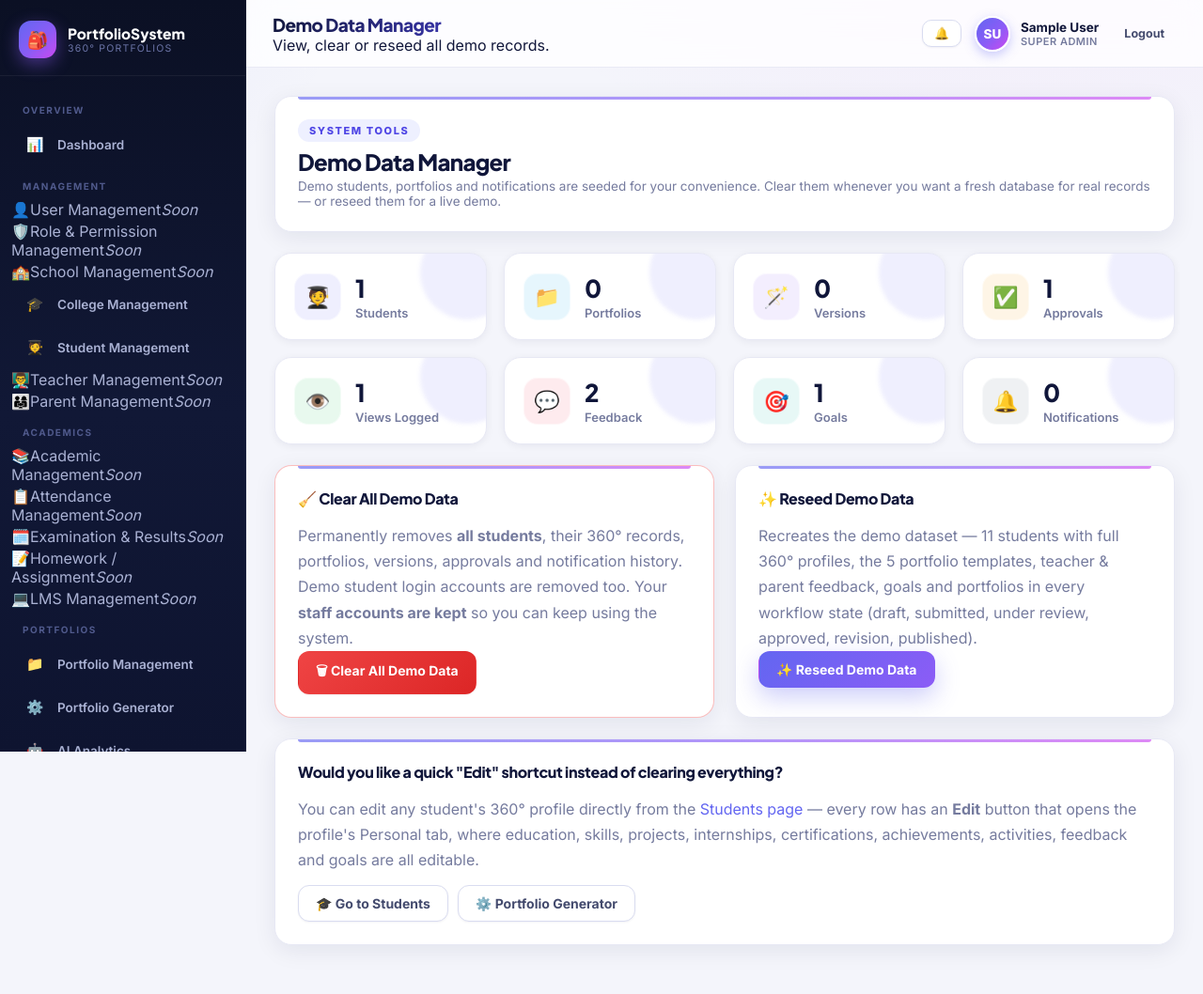
After one commit to bharathkumarc9788-spec/bk-bharath, a Django app: page /demo-data/ in a window 1280 px wide. The commit adds this page. Shown: the whole page at 94% size. Run offline with Django 5.2, Linux system fonts and the light colour scheme; a user stored in the database is signed in; tables that the repository leaves empty hold one stand-in row (values such as "Sample post"); data that the repository does not hold is empty.

Commit message:
feat: Demo Data manager (clear/reseed with live counts) + Edit/Delete buttons on students table, dashboard quick actions; fix reseed session-logout bug (only rehash passwords when changed); tests now resolve student ids dynamically

```diff
--- a/backend/common/modules.py
+++ b/backend/common/modules.py
@@ -55,6 +55,7 @@ ROLE_MODULES = {
         _mod('audit', 'Audit Logs', '🧾', SYSTEM, '', '', 'soon'),
         _mod('notifications', 'Notifications', '🔔', SYSTEM, '/notifications/'),
         _mod('settings', 'System Settings', '⚙️', SYSTEM, '', '', 'soon'),
+        _mod('demo', 'Demo Data', '🧹', SYSTEM, '/demo-data/', 'Clear or reseed demo records'),
     ],
 
     'HR': [
@@ -80,6 +81,7 @@ ROLE_MODULES = {
         _mod('published', 'Published Portfolios', '🌐', PORTFOLIOS, '/portfolio/published/'),
         _mod('reports', 'Reports & Analytics', '📈', PORTFOLIOS, '/analytics/'),
         _mod('notifications', 'Notifications', '🔔', SYSTEM, '/notifications/'),
+        _mod('demo', 'Demo Data', '🧹', SYSTEM, '/demo-data/', 'Clear or reseed demo records'),
     ],
 
     'TEACHER': [
--- /dev/null
+++ b/backend/web/templates/web/demo_data.html
@@ -0,0 +1,80 @@
+{% extends 'web/base.html' %}
+{% block page_title %}Demo Data Manager{% endblock %}
+{% block page_subtitle %}View, clear or reseed all demo records.{% endblock %}
+{% block content %}
+
+<div class="card page-head" style="display:flex; align-items:center; gap:14px; margin-bottom:22px">
+  <div style="flex:1">
+    <span class="kicker">System Tools</span>
+    <h1 style="font-size:24px; margin-top:6px">Demo Data Manager</h1>
+    <p class="page-head-sub">
+      Demo students, portfolios and notifications are seeded for your convenience.
+      Clear them whenever you want a fresh database for real records — or reseed them for a live demo.
+    </p>
+  </div>
+</div>
+
+<div class="stat-grid">
+  <div class="stat-card"><div class="icon" style="background:#6366f11a;color:#4f46e5">🧑‍🎓</div>
+    <div><div class="value">{{ counts.students }}</div><div class="label">Students</div></div></div>
+  <div class="stat-card"><div class="icon" style="background:#0ea5e91a;color:#0ea5e9">📁</div>
+    <div><div class="value">{{ counts.portfolios }}</div><div class="label">Portfolios</div></div></div>
+  <div class="stat-card"><div class="icon" style="background:#8b5cf61a;color:#8b5cf6">🪄</div>
+    <div><div class="value">{{ counts.versions }}</div><div class="label">Versions</div></div></div>
+  <div class="stat-card"><div class="icon" style="background:#f59e0b1a;color:#f59e0b">✅</div>
+    <div><div class="value">{{ counts.approvals }}</div><div class="label">Approvals</div></div></div>
+  <div class="stat-card"><div class="icon" style="background:#22c55e1a;color:#22c55e">👁️</div>
+    <div><div class="value">{{ counts.views }}</div><div class="label">Views Logged</div></div></div>
+  <div class="stat-card"><div class="icon" style="background:#f43f5e1a;color:#f43f5e">💬</div>
+    <div><div class="value">{{ counts.teacher_feedback|add:counts.parent_feedback }}</div><div class="label">Feedback</div></div></div>
+  <div class="stat-card"><div class="icon" style="background:#14b8a61a;color:#14b8a6">🎯</div>
+    <div><div class="value">{{ counts.goals }}</div><div class="label">Goals</div></div></div>
+  <div class="stat-card"><div class="icon" style="background:#64748b1a;color:#64748b">🔔</div>
+    <div><div class="value">{{ counts.notifications }}</div><div class="label">Notifications</div></div></div>
+</div>
+
+<div class="grid-2">
+  <div class="card" style="border-color:rgba(239,68,68,.35)">
+    <h3>🧹 Clear All Demo Data</h3>
+    <p class="muted" style="line-height:1.7">
+      Permanently removes <b>all students</b>, their 360° records, portfolios, versions,
+      approvals and notification history. Demo student login accounts are removed too.
+      Your <b>staff accounts are kept</b> so you can keep using the system.
+    </p>
+    <form method="post" action="/demo-data/" onsubmit="return confirm('This will delete ALL students and portfolios. Continue?')">
+      {% csrf_token %}
+      <input type="hidden" name="action" value="clear">
+      <button class="btn btn-danger" type="submit">🗑 Clear All Demo Data</button>
+    </form>
+  </div>
+
+  <div class="card">
+    <h3>✨ Reseed Demo Data</h3>
+    <p class="muted" style="line-height:1.7">
+      Recreates the demo dataset — 11 students with full 360° profiles, the 5 portfolio
+      templates, teacher &amp; parent feedback, goals and portfolios in every workflow
+      state (draft, submitted, under review, approved, revision, published).
+    </p>
+    <form method="post" action="/demo-data/">
+      {% csrf_token %}
+      <input type="hidden" name="action" value="reseed">
+      <button class="btn btn-primary" type="submit">✨ Reseed Demo Data</button>
+    </form>
+  </div>
+</div>
+
+<div class="card">
+  <h3 class="mb">Would you like a quick "Edit" shortcut instead of clearing everything?</h3>
+  <p class="muted" style="line-height:1.7">
+    You can edit any student's 360° profile directly from the
+    <a href="/students/">Students page</a> — every row has an <b>Edit</b> button that opens
+    the profile's Personal tab, where education, skills, projects, internships,
+    certifications, achievements, activities, feedback and goals are all editable.
+  </p>
+  <div class="row mt">
+    <a class="btn" href="/students/">🎓 Go to Students</a>
+    <a class="btn" href="/portfolio/generator/">⚙️ Portfolio Generator</a>
+  </div>
+</div>
+
+{% endblock %}
--- a/backend/web/urls.py
+++ b/backend/web/urls.py
@@ -17,6 +17,7 @@ urlpatterns = [
     path('students/', views.students_list, name='students'),
     path('students/new/', views.student_create, name='student_create'),
     path('students/<int:student_id>/', views.student_detail, name='student_detail'),
+    path('students/<int:student_id>/delete/', views.student_delete, name='student_delete'),
     path('students/<int:student_id>/personal/', views.personal_update, name='personal_update'),
     path('students/<int:student_id>/<str:section>/add/', views.section_add, name='section_add'),
     path('students/<int:student_id>/<str:section>/<int:item_id>/delete/',
@@ -40,6 +41,9 @@ urlpatterns = [
     # Notifications
     path('notifications/', views.notifications, name='notifications'),
 
+    # Demo data manager (Super Admin / HR only)
+    path('demo-data/', views.demo_data, name='demo_data'),
+
     # Public portfolio (no login)
     path('portfolio/public/<slug:slug>/', views.public_portfolio, name='public_portfolio'),
 ]
--- a/backend/web/views.py
+++ b/backend/web/views.py
@@ -1087,6 +1087,72 @@ def _user_notifications(user):
 
 
 @login_required
+def student_delete(request, student_id):
+    """Delete a single student (management only)."""
+    student = get_object_or_404(Student, pk=student_id)
+    if not can_edit_student(student, request.user):
+        messages.error(request, 'You do not have permission to delete this student.')
+        return redirect('web:students')
+    if request.method == 'POST':
+        name = student.name
+        student.delete()
+        log_action(request.user, 'Student Deleted', 'Student', str(student_id), f'Deleted {name}')
+        messages.success(request, f'Student "{name}" deleted.')
+    return redirect('web:students')
+
+
+@role_required('HR')
+def demo_data(request):
+    """Demo data manager: view counts, clear all demo records, or reseed."""
+    from goals.models import StudentGoal
+    from feedback.models import ParentFeedback, TeacherFeedback
+    from notifications.models import Notification
+    from portfolio.models import PortfolioApproval, PortfolioVersion, PortfolioView
+
+    counts = {
+        'students': Student.objects.count(),
+        'portfolios': Portfolio.objects.count(),
+        'versions': PortfolioVersion.objects.count(),
+        'approvals': PortfolioApproval.objects.count(),
+        'views': PortfolioView.objects.count(),
+        'teacher_feedback': TeacherFeedback.objects.count(),
+        'parent_feedback': ParentFeedback.objects.count(),
+        'goals': StudentGoal.objects.count(),
+        'notifications': Notification.objects.count(),
+        'audit_logs': AuditLog.objects.count(),
+        'student_users': User.objects.filter(role='STUDENT').count(),
+    }
+
+    if request.method == 'POST':
+        action = request.POST.get('action')
+        if action == 'clear':
+            # Deleting students cascades to education/skills/projects/internships/
+            # certifications/achievements/activities/goals and portfolios (which
+            # cascade to versions/approvals/views).
+            Student.objects.all().delete()
+            TeacherFeedback.objects.all().delete()
+            ParentFeedback.objects.all().delete()
+            User.objects.filter(role='STUDENT').delete()
+            Notification.objects.all().delete()
+            log_action(request.user, 'Demo Data Cleared', 'System', '',
+                       'Cleared all demo student & portfolio data')
+            messages.success(request, '🧹 All demo data cleared. The database is ready for real records.')
+            return redirect('web:demo_data')
+        if action == 'reseed':
+            from portfolio.management.commands.seed import Command as SeedCommand
+            try:
+                SeedCommand().handle()
+                messages.success(request, '✨ Demo data reseeded successfully.')
+            except Exception as exc:  # noqa: BLE001
+                messages.error(request, f'Reseed failed: {exc}')
+            return redirect('web:demo_data')
+
+    return render(request, 'web/demo_data.html', {
+        'counts': counts,
+    })
+
+
+@login_required
 def notifications(request):
     items = _user_notifications(request.user)
     unread = items.filter(is_read=False).count()
```
Also changed, not shown: backend/portfolio/management/commands/seed.py (+9 -6 lines), backend/web/templates/web/dashboard.html (+14 -0 lines), backend/web/templates/web/students.html (+13 -1 lines), tests/smoke_test.py (+30 -6 lines).
